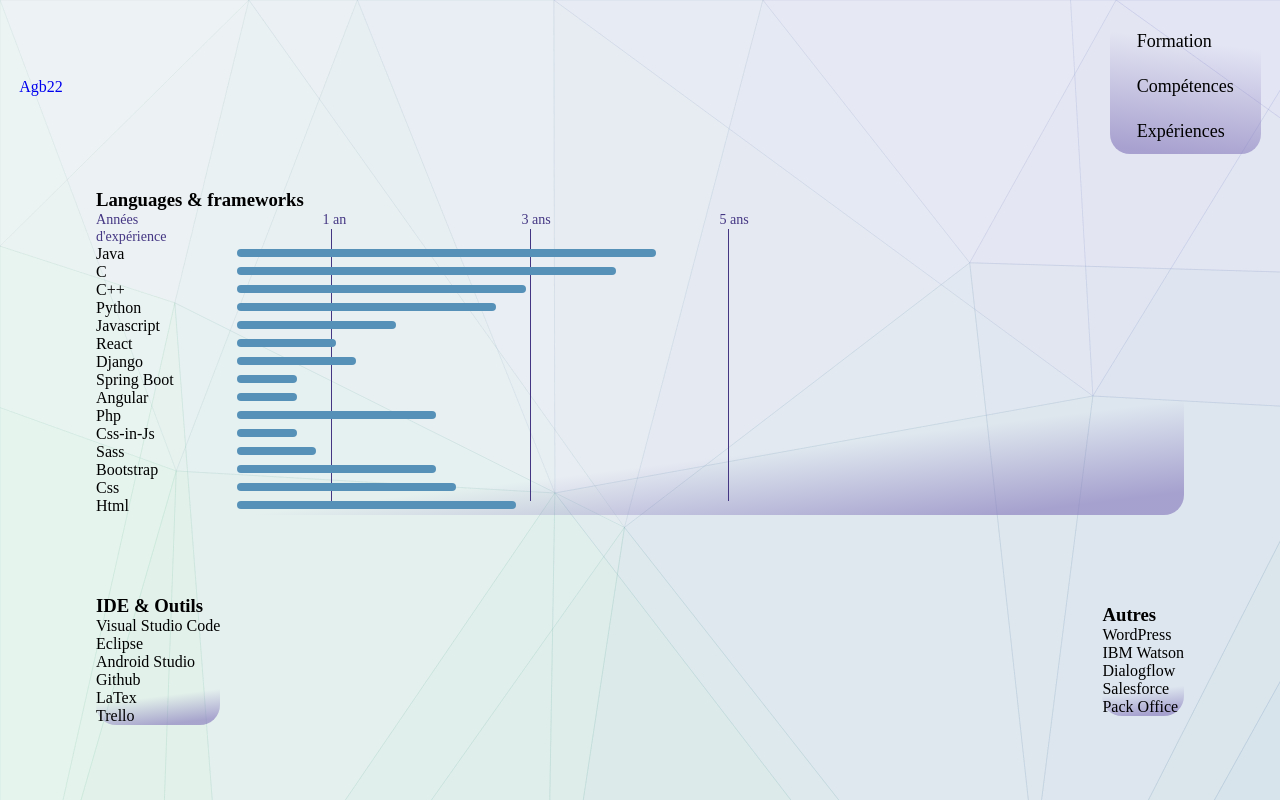
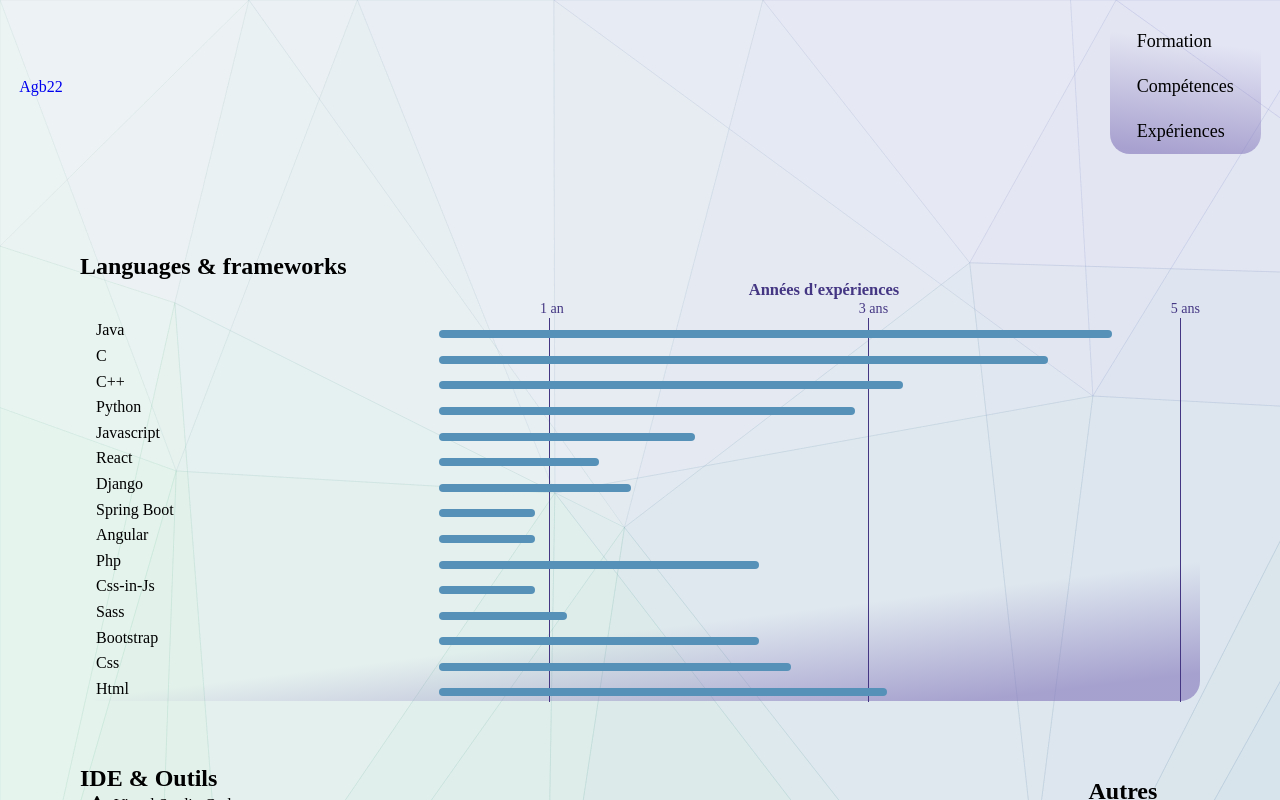
Before and after one commit to agbarry/Portfolio-22, a React (Create React App) app: page /competences in a window 1280 px wide. Shown: the top 800 px of the page. Built offline with nearby package versions, Linux system fonts and the light colour scheme; a web font is replaced by a local one.

Commit message:
Mise à jour de l'affichage de certaines pages(About, Contact, Education, Experience...)

```diff
--- a/src/components/KnowledgeCard/ProgressBar/index.jsx
+++ b/src/components/KnowledgeCard/ProgressBar/index.jsx
@@ -7,18 +7,23 @@ const ProgressBarWrapper = styled.ul`
     display: grid;
     grid-template-columns: 0.52fr 3.5fr;
 
+    li {
+        line-height: 1.6rem;
+    }
+
     @media screen and (max-width: 960px) {
         grid-template-columns: 0.5fr 2fr;
     }
 `
 
+
 const ProgressBarStyled = styled.li`
     height: .4rem;
     background: transparent;
     border-radius: 50px;
-    margin-top: .2rem;
+    margin-top: .8rem;
+    margin-left: 12.5rem;
     position: relative;
-    margin-right: 2rem;
 
     &::after {
         content: '';
@@ -31,21 +36,19 @@ const ProgressBarStyled = styled.li`
 
         @keyframes line {
             to {
-                width: 80%;
+                width: 100%;
             }
         }
     }
 `
 
 function ProgressBar({name, xp}) {
-    const xpYears = 7.6;
+    const xpYears = 6;
     const progressBar = xp / xpYears * 100 + '%';
 
     return (
         <ProgressBarWrapper>
-            <li>
-                {name}
-            </li>
+            <li> {name} </li>
             <ProgressBarStyled style={{width:progressBar}} > </ProgressBarStyled>
         </ProgressBarWrapper>
      );
--- a/src/pages/About/index.jsx
+++ b/src/pages/About/index.jsx
@@ -4,10 +4,9 @@ import colors from '../../utils/style/colors';
 const AboutContainer = styled.div`
     display: flex;
     flex-direction: column;
-    padding: 15px;
     user-select: none;
     font-size: 1.5rem;
-    margin-left: 0;
+    margin: 5rem;
 
     @media screen and (max-width: 960px) {
         font-size: 1.2rem;
@@ -45,20 +44,22 @@ function About() {
 
         <DetailContent>
           <DateStyled>2021-2022:</DateStyled> Master 1 informatique, spécialisation
-          en génie logiciel à l'université de Bordeaux.
+          génie logiciel à l'université de Bordeaux.
         </DetailContent>
 
         <DetailContent>
-          <DateStyled>2019-2020:</DateStyled> Réalisation d'un de mes rêves
-          de la plus haute envergure qui est l'obtention d'une licence
-          informatique dans l'une ne sert est-ce la meilleure université en
-          france en loccurence la prestigieuse université de Bordeaux.
+          <DateStyled>2019-2020:</DateStyled> Diplôme de licence en
+          informatique à la prestigieuse université de Bordeaux.
         </DetailContent>
 
         <DetailContent>
-          <DateStyled>2016-2017:</DateStyled> Je décroche mon diplôme de
+          <DateStyled>2016-2017:</DateStyled> Diplôme de
           licence en Miage à la plus lionne des universités de la capitale(
           Université Kofi Annan de Guinée).
+        </DetailContent>
+
+        <DetailContent>
+          <DateStyled>2013-2014:</DateStyled> Diplôme du baccalauréat au groupe scolaire Victor Hugo de conakry.
         </DetailContent>
       </ul>
     </AboutContainer>
--- a/src/pages/Contact/index.jsx
+++ b/src/pages/Contact/index.jsx
@@ -39,6 +39,7 @@ const ContactContainer = styled.div`
     flex-direction: column;
     align-items: center;
     justify-content: center;
+    margin: 5rem;
 
     @media screen and (max-width: 960px) {
         ${TitleStyled} {
--- a/src/pages/Education/index.jsx
+++ b/src/pages/Education/index.jsx
@@ -50,7 +50,7 @@ const EducationContainer = styled.div`
   gap: 10px;
   grid-template-columns: repeat(1, 1fr);
   align-items: center;
-  padding: 15px;
+  margin: 5rem;
 `;
 
 function Education() {
--- a/src/pages/Experience/index.jsx
+++ b/src/pages/Experience/index.jsx
@@ -18,7 +18,10 @@ const experienceList = [
     projectName: "EasyPAP",
     entrepriseName: "Université de Bordeaux",
     projectTitle:
-      "Simulation d’un tas de sable abélien en programmation parallèle. Ce projet se subdivise en quatre rendus(parties) dont les trois premiers sont fait en groupe de deux(binôme) et la dernière partie en individuel",
+      "Simulation d’un tas de sable abélien en programmation parallèle. Ce projet à été réalisé tout au long "+
+      "du second semestre de master 1 et se subdivise en quatre rendus(parties), les trois premiers sont fait "+
+      "en groupe de deux(binôme) et le dernier rendu en individuel. "+
+      "L'objectif est ",
     description: [
       "Travail en équipe",
     ],
@@ -160,11 +163,13 @@ const experienceList = [
 
 /* Mise en forme */
 const ExperienceWrapper = styled.div`
-    & h1 {
-        text-align: center;
-        font-size: 3rem;
-        text-transform: uppercase;
-    }
+  margin: 5rem;
+
+  & h1 {
+      text-align: center;
+      font-size: 3rem;
+      text-transform: uppercase;
+  }
 `
 
 
@@ -172,6 +177,7 @@ function Experience() {
   return (
     <ExperienceWrapper>
       <h1>Projets universitaires</h1>
+
       {experienceList.map((experience) => (
         <ExperienceCard
           key={`${experience.id}`}
--- a/src/pages/Knowledge/index.jsx
+++ b/src/pages/Knowledge/index.jsx
@@ -42,56 +42,85 @@ const othersKnowledges = [
 
 /* Mise en forme */
 const KnowledgeWrapper = styled.div`
-    padding: 1rem;
+    margin: 5rem;
 `
 
 const KnowledgeContent = styled.div`
-    margin-left: 5rem;
-    margin-right: 5rem;
+    padding-left: 1rem;
+
+    div {
+        max-width: 100%;
+    }
 `
 
 const OthersWrapper = styled.div`
-    margin: 5rem;
+    margin-top: 4rem;
     display: flex;
     justify-content: space-between;
     align-items: center;
+
+    ul {
+
+        li {
+            line-height: 1.6rem;
+            padding-left: 0.5rem;
+        }
+
+        i {
+            padding-right: 0.5rem;
+        }
+    }
 `
 
 const YearsStyled = styled.div`
     font-size: .88rem;
     display: flex;
+    flex-direction: column;
+    align-items: center;
+    justify-content: center;
+    color: ${colors.color13};
+    width: 100%;
+
+    h3 {
+        padding-left: 22rem;
+    }
+
+    div {
+        display: flex;
         justify-content: space-between;
-    color: ${colors.color13};
-    width: 60%;
+        width: 100%;
 
         span {
             width: 10%;
 
+            &:nth-child(1),
             &:nth-child(2),
-        &:nth-child(3),
-        &:nth-child(4) {
+            &:nth-child(3) {
                 text-align: right;
 
                 &:before {
                     content: '';
                     background: ${colors.color13};
                     position: absolute;
-                height: 17rem;
+                    height: 24rem;
                     width: 1px;
                     transform: translate(9px, 18px);
                 }
             }
 
+
+
+            &:nth-child(1) {
+                width: 45%;
+            }
+
             &:nth-child(2) {
-            width: 28%;
+                width: 31.2%;
             }
 
             &:nth-child(3) {
-            width: 31%;
+                width: 30%;
             }
-
-        &:nth-child(4) {
-            width: 30%;
         }
     }
 `
@@ -99,14 +128,17 @@ const YearsStyled = styled.div`
 function Knowledge() {
     return (
         <KnowledgeWrapper>
+                <h2>Languages & frameworks</h2>
             <KnowledgeContent className="content">
-                <h3>Languages & frameworks</h3>
 
                 <YearsStyled>
-                    <span>Années d'expérience</span>
+                    <h3>Années d'expériences</h3>
+
+                    <div>
                         <span> 1 an </span>
                         <span> 3 ans </span>
                         <span> 5 ans </span>
+                    </div>
                 </YearsStyled>
 
                 <div>
@@ -122,16 +154,22 @@ function Knowledge() {
 
             <OthersWrapper>
                 <ul className="content">
-                    <h3>IDE & Outils</h3>
+                    <h2>IDE & Outils</h2>
                     {toolsList.map((tool) => (
-                        <li key={`${tool.id}`}> {tool.name} </li>
+                        <li key={`${tool.id}`}>
+                            <i class="fa-solid fa-star"></i>
+                            {tool.name}
+                        </li>
                     ))}
                 </ul>
 
                 <ul className="content">
-                    <h3>Autres</h3>
+                    <h2>Autres</h2>
                     {othersKnowledges.map((other) => (
-                        <li key={`${other.id}`}> {other.name} </li>
+                        <li key={`${other.id}`}>
+                            <i class="fa-solid fa-check"></i>
+                            {other.name}
+                        </li>
                     ))}
                 </ul>
             </OthersWrapper>
```
Lines whose indentation alone changed are shown as unchanged.
